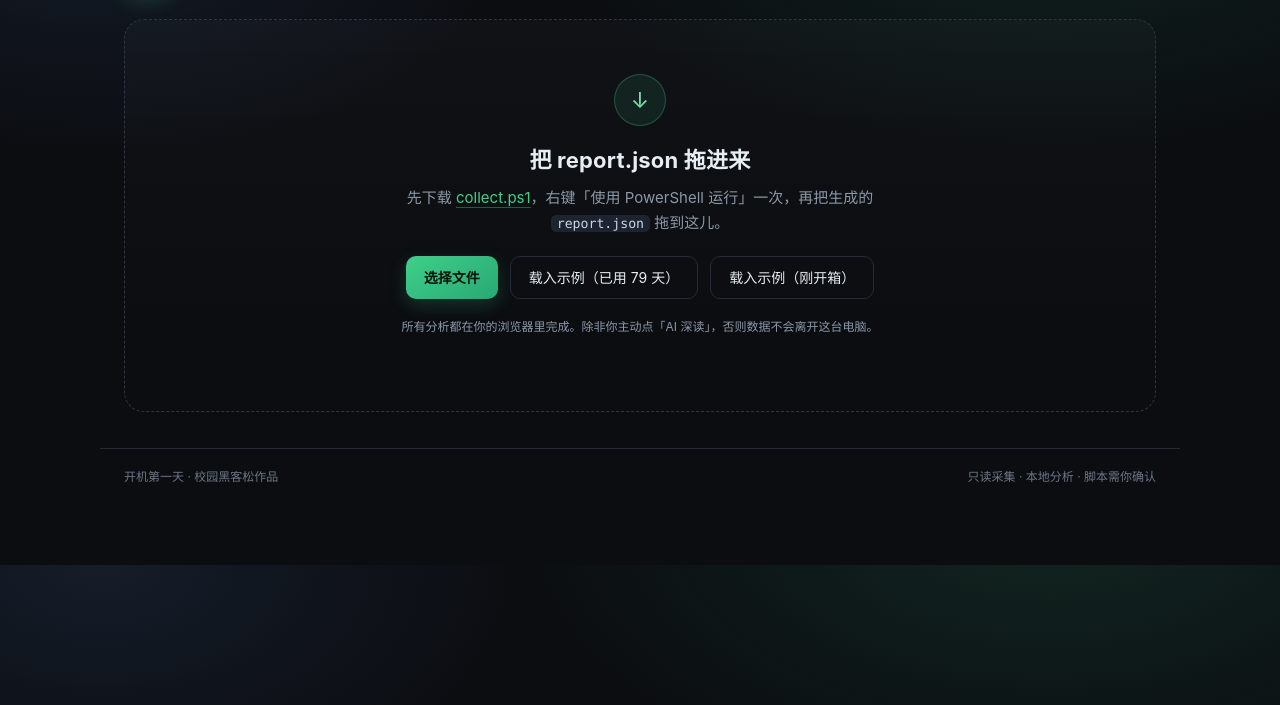
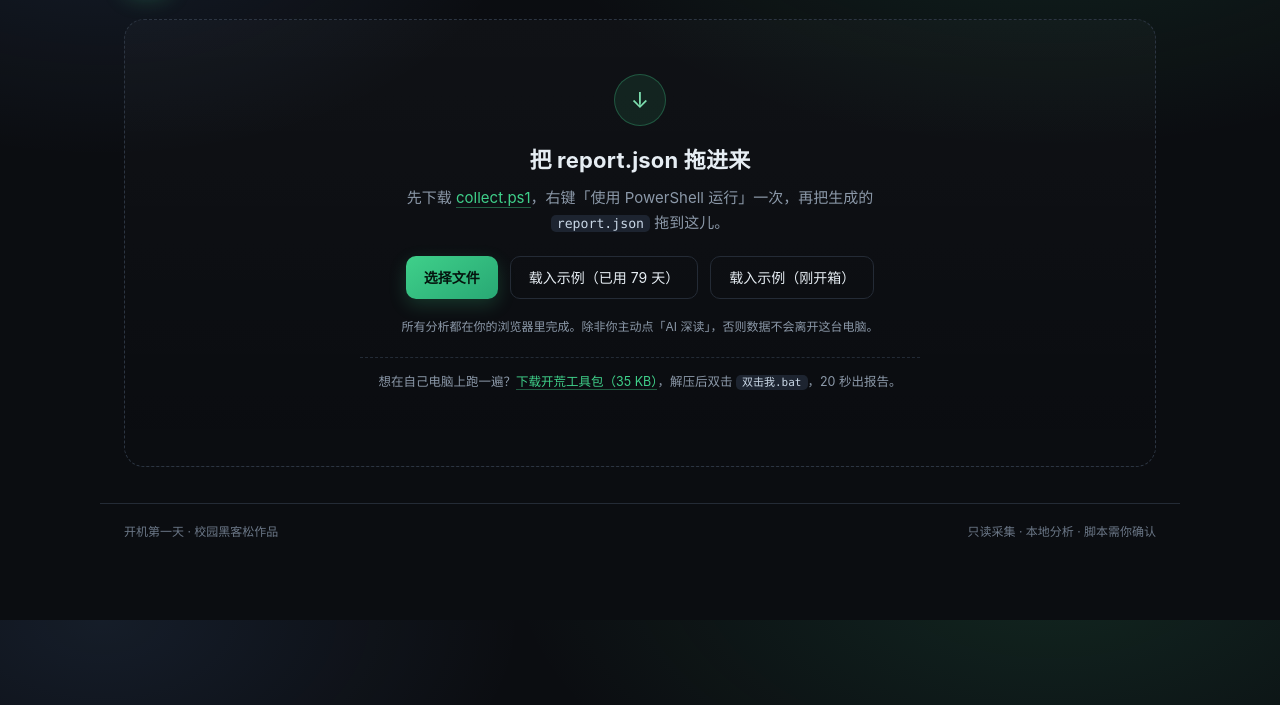
Before and after one commit to NI-haoyang/kaiguang, a plain HTML site: page index.html in a window 1280 px wide. Shown: the part 95-800 px from the top of the page. Drawn offline with Linux system fonts and the light colour scheme.

Commit message:
feat: 首页加「下载开荒工具包」入口

```diff
--- a/index.html
+++ b/index.html
@@ -39,6 +39,7 @@
         <button id="demoNew" class="btn ghost">载入示例（刚开箱）</button>
       </div>
       <p class="tiny">所有分析都在你的浏览器里完成。除非你主动点「AI 深读」，否则数据不会离开这台电脑。</p>
+      <p class="kit">想在自己电脑上跑一遍？<a class="lnk" href="https://github.com/NI-haoyang/kaiguang/releases/download/v0.1/kaiguang-kit-v0.1.zip">下载开荒工具包（35 KB）</a>，解压后双击 <code>双击我.bat</code>，20 秒出报告。</p>
     </div>
   </section>
 
--- a/style.css
+++ b/style.css
@@ -142,5 +142,6 @@ h1{font-size:21px}
 }
 
 /* 首页里的脚本下载链接 */
+.kit{margin-top:16px;padding-top:14px;border-top:1px dashed #232b36;font-size:12.5px;color:var(--dim)}
 a.lnk{color:#3fd08a;text-decoration:none;border-bottom:1px solid rgba(63,208,138,.4)}
 a.lnk:hover{border-bottom-color:#3fd08a}
```
Also changed, not shown: 1 other file.
